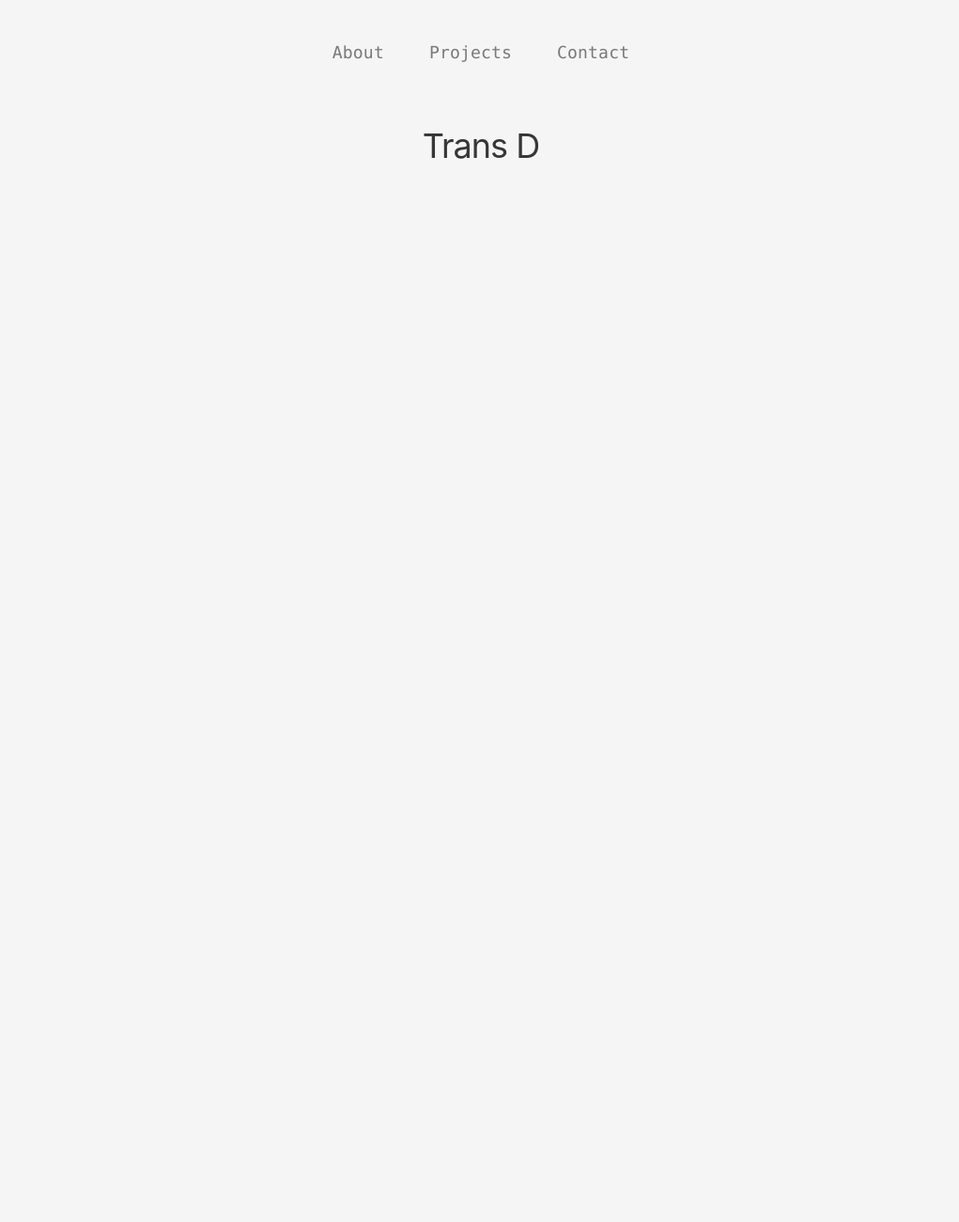
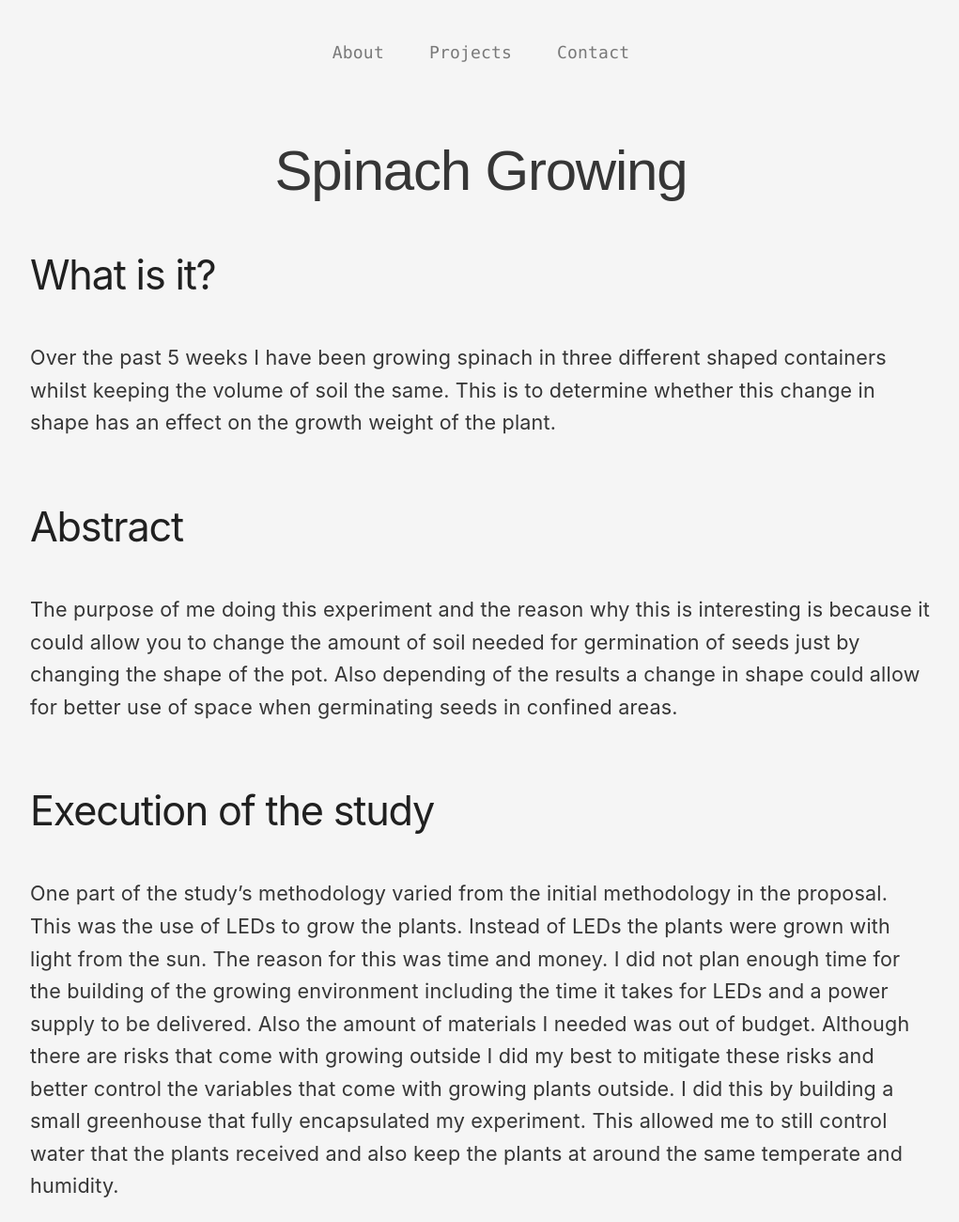
Before and after one commit to Curtl-Design/Curtl-Design.github.io, a plain HTML site: page Project_1.html in a window 1280 px wide. Shown: the whole page at 94% size, without its empty margins (128-1149 px from the left). Before the commit the page ends 800 px from the top, so only its background shows below. Drawn offline with Linux system fonts and the light colour scheme.

Commit message:
Addnew new page for transD project/added image files

```diff
--- a/Project_1.html
+++ b/Project_1.html
@@ -20,9 +20,29 @@
 
 
     <div class="top-title-paragraph">
-        <h4 class="text-center">Trans D</h4>
+        <h3 class="text-center">Spinach Growing</h3>
+    </div>
+
+    <section id="whatisit" class="container center">
+        <div>
+            <h3 class="header">What is it?</h3>
+            <p class="content">Over the past 5 weeks I have been growing spinach in three different shaped containers whilst keeping the volume of soil the same. This is to determine whether this change in shape has an effect on the growth weight of the plant.</p>
         </div>
+    </section>
 
+    <section id="Abstract" class="container center">
+        <div>
+            <h3 class="header">Abstract</h3>
+            <p class="content">The purpose of me doing this experiment and the reason why this is interesting is because it could allow you to change the amount of soil needed for germination of seeds just by changing the shape of the pot. Also depending of the results a change in shape could allow for better use of space when germinating seeds in confined areas.</p>
+        </div>
+    </section>
+
+    <section id="Execution of the study" class="container center">
+        <div>
+            <h3 class="header">Execution of the study</h3>
+            <p class="content">One part of the study’s methodology varied from the initial methodology in the proposal.  This was the use of LEDs to grow the plants.  Instead of LEDs the plants were grown with light from the sun.  The reason for this was time and money.  I did not plan enough time for the building of the growing environment including the time it takes for LEDs and a power supply to be delivered.  Also the amount of materials I needed was out of budget.  Although there are risks that come with growing outside I did my best to mitigate these risks and better control the variables that come with growing plants outside.  I did this by building a small greenhouse that fully encapsulated my experiment.  This allowed me to still control water that the plants received and also keep the plants at around the same temperate and humidity.    </p>
+        </div>
+    </section>
 </body>
 
 </html>
--- a/css/main.css
+++ b/css/main.css
@@ -187,6 +187,7 @@ input[type=text] {
 
 
 .container {
+  display: flex;
   max-width: 960px;
   margin: 0 auto;
   width: 80%;
--- a/css/styles.css
+++ b/css/styles.css
@@ -2,6 +2,8 @@
     background: #f5f5f5;
     color: #202020;
 }
+
+
 
 .nav {
     position: relative;
@@ -90,3 +92,8 @@
     margin-bottom: 0;
     font-weight: 200;
 }
+
+.content {
+  font-size: 1.8rem;
+  color: #363636;
+}
```
Also changed, not shown: projects.html (+1 -1 lines), Images/P70605-140725.jpg (added), Images/P70605-140801.jpg (added), Images/P70605-140925.jpg (added), Images/P70605-140940.jpg (added), Images/P70606-013935.jpg (added), Images/P70606-014404.jpg (added), Images/P70606-160137.jpg (added).
